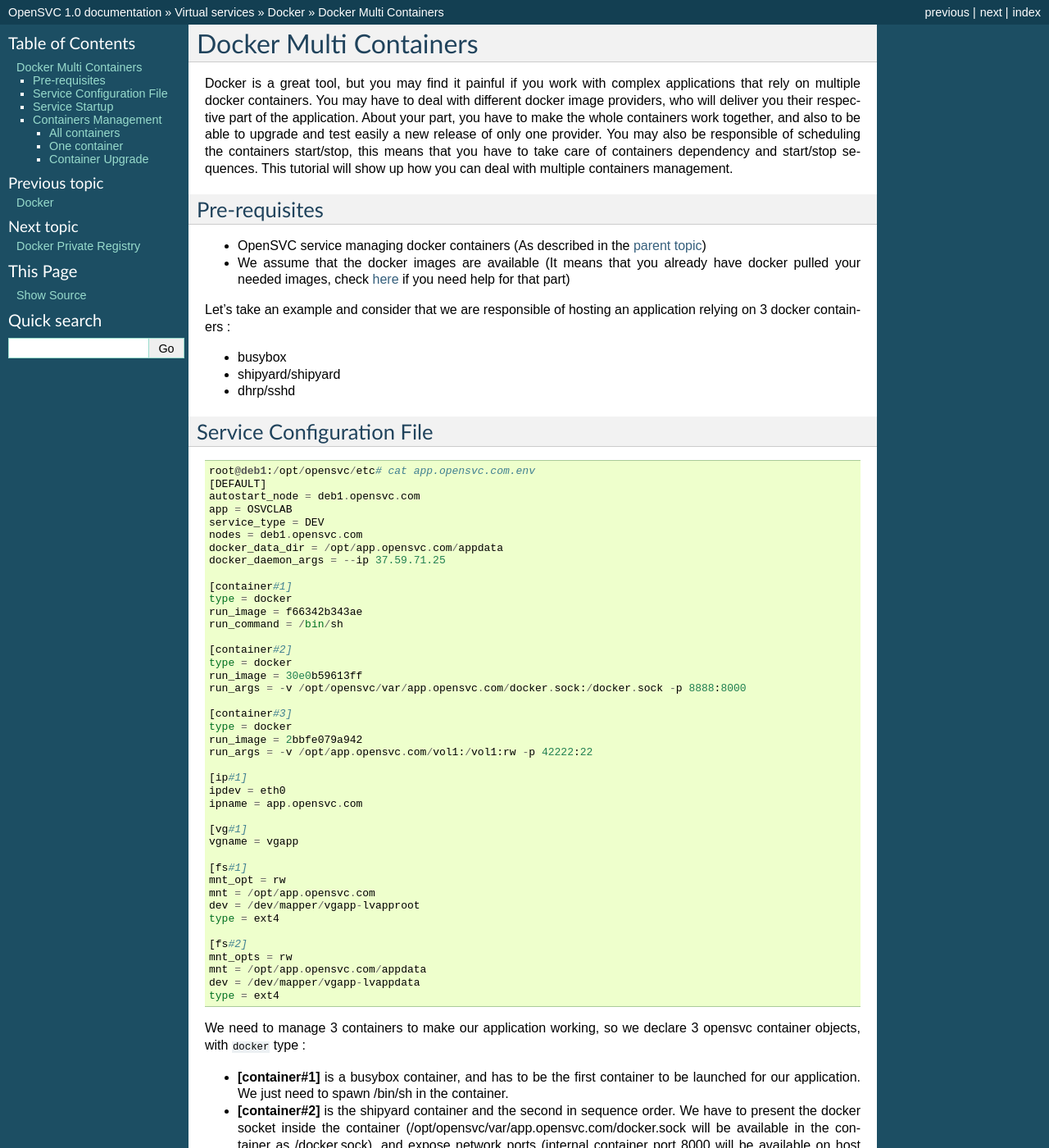
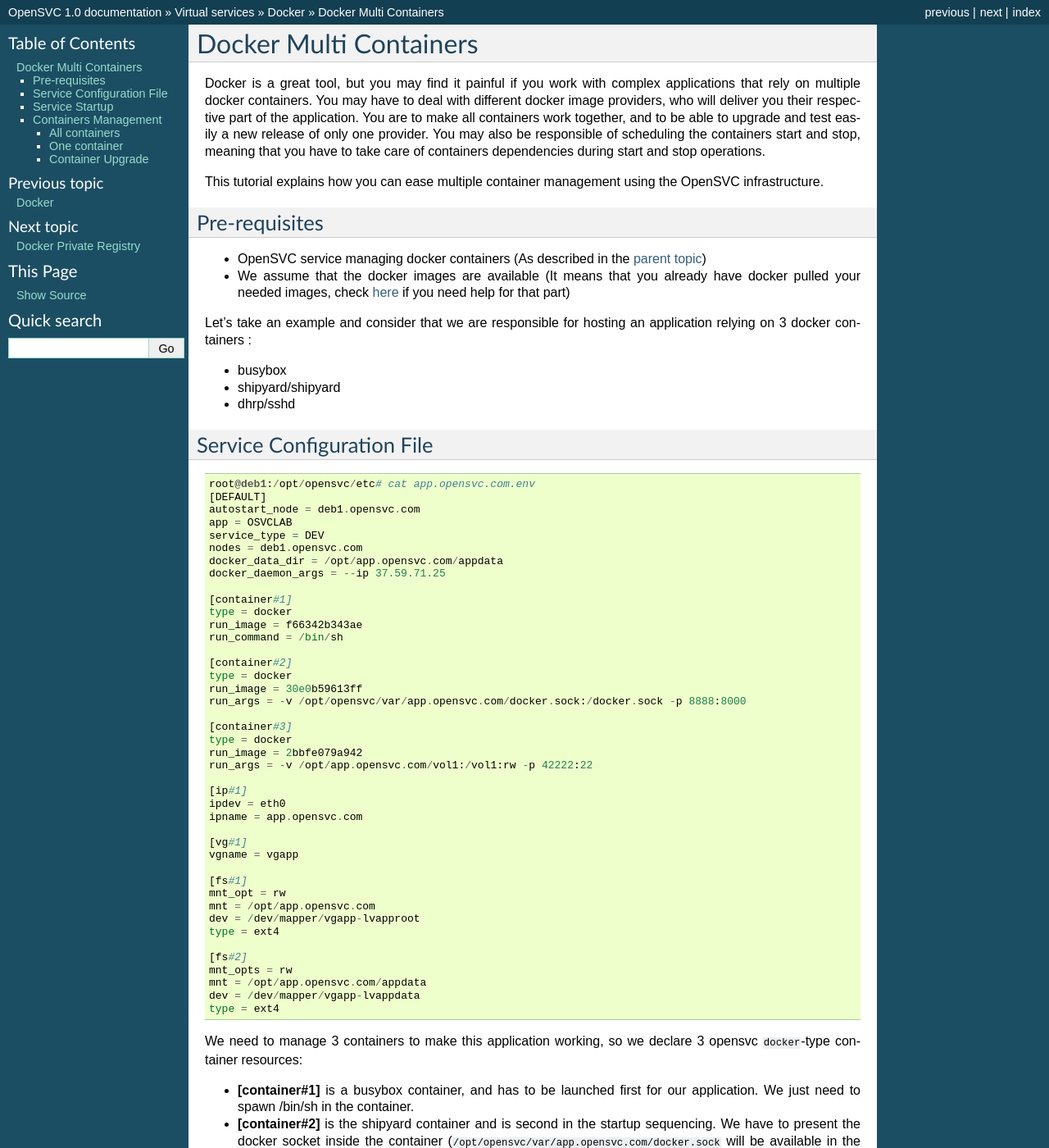
Before and after one commit to opensvc/docs.opensvc.com, a Sphinx documentation site: the page built from source/virtualization.docker.multi_containers.rst, in a window 1280 px wide and 1400 px high. Shown: the whole window at 82% size. Built offline with Sphinx 7.4.7, drawn with Linux system fonts in a browser that asks for light colours; comment, search, counter and statistics services are not loaded; some of the changed text lies outside the part shown.

Commit message:
Small corrections to virtualization.docker.multi_containers

```diff
--- a/source/virtualization.docker.multi_containers.rst
+++ b/source/virtualization.docker.multi_containers.rst
@@ -1,8 +1,9 @@
 Docker Multi Containers
 =======================
 
-Docker is a great tool, but you may find it painful if you work with complex applications that rely on multiple docker containers. You may have to deal with different docker image providers, who will deliver you their respective part of the application. About your part, you have to make the whole containers work together, and also to be able to upgrade and test easily a new release of only one provider. You may also be responsible of scheduling the containers start/stop, this means that you have to take care of containers dependency and start/stop sequences.
-This tutorial will show up how you can deal with multiple containers management.
+Docker is a great tool, but you may find it painful if you work with complex applications that rely on multiple docker containers. You may have to deal with different docker image providers, who will deliver you their respective part of the application. You are to make all containers work together, and to be able to upgrade and test easily a new release of only one provider. You may also be responsible of scheduling the containers start and stop, meaning that you have to take care of containers dependencies during start and stop operations.
+
+This tutorial explains how you can ease multiple container management using the OpenSVC infrastructure.
 
 Pre-requisites
 --------------
@@ -10,7 +11,7 @@
 * OpenSVC service managing docker containers (As described in the `parent topic <virtualization.docker.html#installing-docker-as-an-opensvc-service>`_)
 * We assume that the docker images are available (It means that you already have docker pulled your needed images, check `here <virtualization.docker.html#service-startup>`_ if you need help for that part)
 
-Let's take an example and consider that we are responsible of hosting an application relying on 3 docker containers :
+Let's take an example and consider that we are responsible for hosting an application relying on 3 docker containers :
 
 * busybox
 * shipyard/shipyard
@@ -65,11 +66,11 @@
         type = ext4
 
 
-We need to manage 3 containers to make our application working, so we declare 3 opensvc container objects, with ``docker`` type :
+We need to manage 3 containers to make this application working, so we declare 3 opensvc ``docker``-type container resources:
 
-* **[container#1]** is a busybox container, and has to be the first container to be launched for our application. We just need to spawn /bin/sh in the container.
-* **[container#2]** is the shipyard container and the second in sequence order. We have to present the docker socket inside the container (/opt/opensvc/var/app.opensvc.com/docker.sock will be available in the container as /docker.sock), and expose network ports (internal container port 8000 will be available on host port 8888)
-* **[container#3]** is the dhrp/sshd and must be the last container to be started. We present a data volume inside the container, and expose ssh port to host port 42222.
+* **[container#1]** is a busybox container, and has to be launched first for our application. We just need to spawn /bin/sh in the container.
+* **[container#2]** is the shipyard container and is second in the startup sequencing. We have to present the docker socket inside the container (``/opt/opensvc/var/app.opensvc.com/docker.sock`` will be available in the container as /docker.sock), and expose network ports (internal container port 8000 will be available on host port 8888)
+* **[container#3]** is the dhrp/sshd and must be the last container to start. We present a data volume inside the container, and expose ssh port to host port 42222.
 
 Service Startup
 ---------------
```
Also changed, not shown: other parts of source/virtualization.docker.multi_containers.rst (+1 -1 lines).
